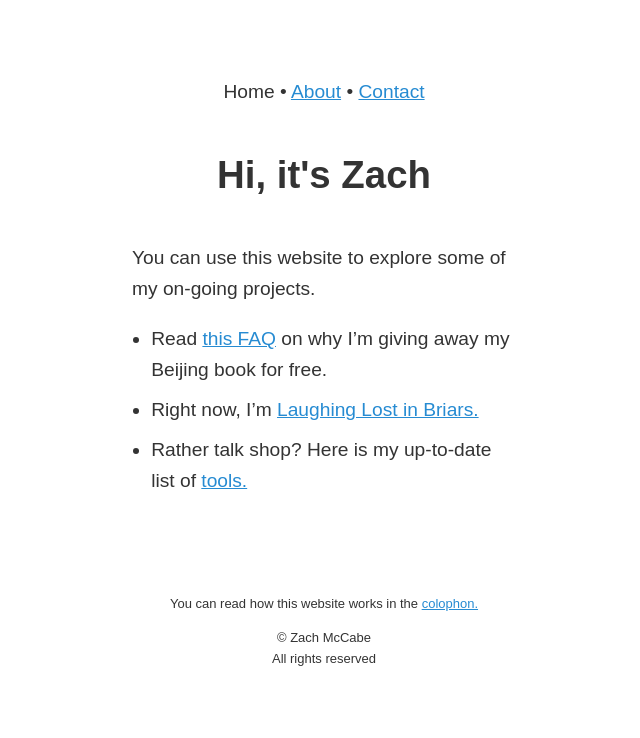
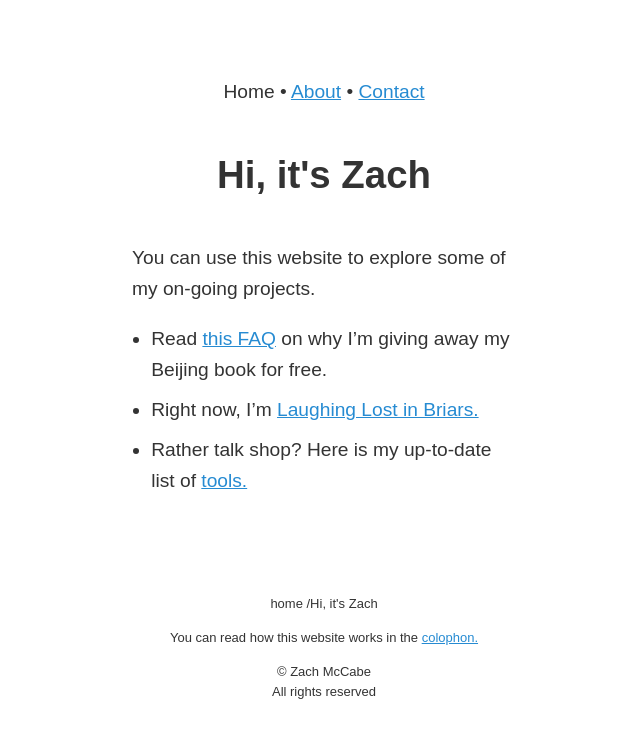
Before and after one commit to zachmccabe/zachmccabe.github.io, a Jekyll site: the page built from index.md, in a window 1280 px wide. Shown: the top 738 px of the page, without its empty margins (316-956 px from the left). Built offline with Jekyll 4.4.1, drawn with Linux system fonts in a browser that asks for light colours.

Commit message:
Update footer.html

```diff
--- a/_includes/footer.html
+++ b/_includes/footer.html
@@ -1,3 +1,3 @@
-<p>{% include emoji_collection_switch.html %}</p>
+<p>{% include emoji_collection_switch.html %} {% include breadcrumbs.html %}</p>
 <p>{% if page.url == '/colophon.html' %}👾{% else %}You can read how this website works in the <a href="https://www.zachmccabe.com/colophon.html">colophon.</a>{% endif %}</p>
 <p>&copy; Zach McCabe<br />All rights reserved</p>
```
